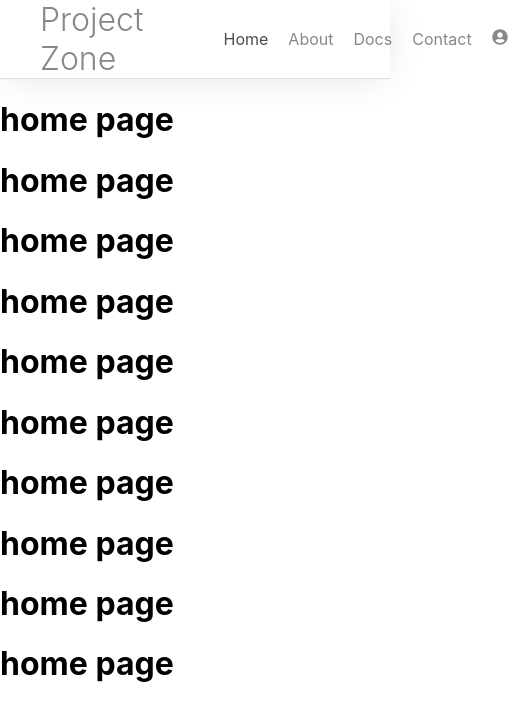
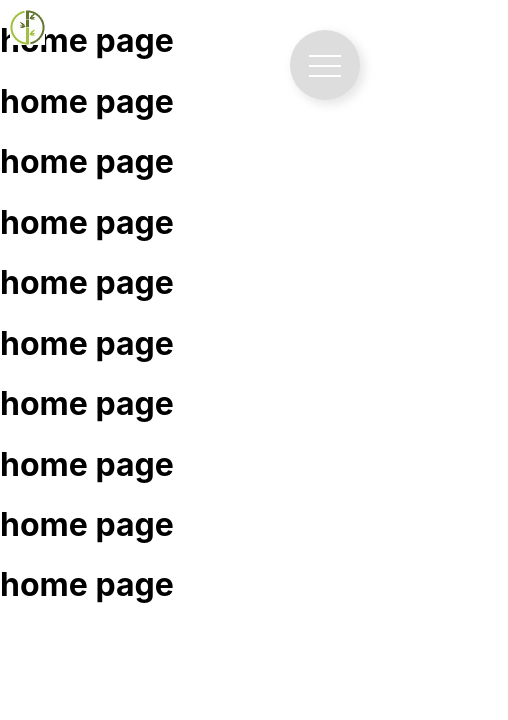
Before and after one commit to bambooss/pz-website, a Next.js app: page / in a window 390 px wide. Shown: the top 720 px of the page, 508 px wide, since content can reach past the window. Built offline with nearby package versions, Linux system fonts and the light colour scheme.

Commit message:
Added logo and hamburger icon

```diff
--- a/components/layout/Layout.js
+++ b/components/layout/Layout.js
@@ -1,11 +1,12 @@
 import { Fragment } from 'react';
-import MainHeader from './MainHeader';
+import MainHeader from '../navigation/MainHeader';
+import MainHeader2 from '../navigation/MainHeader2';
 import classes from '../../styles/Layout.module.scss';
 
 function Layout(props) {
   return (
     <Fragment>
-      <MainHeader />
+      <MainHeader2 />
       <main>{props.children}</main>
     </Fragment>
   );
--- /dev/null
+++ b/components/navigation/FloatingHamburgerMenu.js
@@ -0,0 +1,11 @@
+import classes from '../../styles/components/FloatingHamburgerMenu.module.scss';
+
+const FloatingHamburgerMenu = () => {
+  return (
+    <div className={classes.hamburgerWrapper}>
+      <span className={classes.hamburgerIcon}>&nbsp;</span>
+    </div>
+  );
+};
+
+export default FloatingHamburgerMenu;
--- a/components/layout/MainHeader.js
+++ b/components/navigation/MainHeader.js
@@ -2,7 +2,7 @@ import { useState } from 'react';
 import Link from 'next/link';
 import classes from '../../styles/components/MainHeader.module.scss';
 import { useRouter } from 'next/router';
-import LogoIcon from '../navigation/LogoIcon';
+import LogoIcon from './LogoIcon';
 
 import { FaUserCircle } from 'react-icons/fa';
 
--- /dev/null
+++ b/components/navigation/MainHeader2.js
@@ -0,0 +1,22 @@
+import LogoIcon from './LogoIcon';
+import FloatingHamburgerMenu from './FloatingHamburgerMenu';
+import classes from '../../styles/components/MainHeader2.module.scss';
+
+const MainHeader2 = () => {
+  return (
+    <header>
+      <div className={classes.logo}>
+        <LogoIcon
+          linkPath={'/'}
+          logoPath={'/bamboos-logo-cropped.jpeg'}
+          altText={'Bamboos logo'}
+          width={35}
+          height={35}
+        />
+      </div>
+      <FloatingHamburgerMenu />
+    </header>
+  );
+};
+
+export default MainHeader2;
--- /dev/null
+++ b/styles/components/FloatingHamburgerMenu.module.scss
@@ -0,0 +1,51 @@
+.hamburgerWrapper {
+  text-align: center;
+  position: fixed;
+  right: 30px;
+  top: 30px;
+  width: 70px;
+  height: 70px;
+  border-radius: 100%;
+  background-color: $color-light-2;
+  box-shadow: 4px 4px 10px 1px rgba($color-light-2, .7);
+  cursor: pointer;
+
+  &:hover .hamburgerIcon::before {
+    top: -8px;
+    transform: scaleX(.9);
+  }
+
+  &:hover .hamburgerIcon::after {
+    top: 8px;
+    transform: scaleX(.9);
+  }
+}
+
+.hamburgerIcon {
+  position: relative;
+  margin-top: 35px;
+
+  &,
+  &::before,
+  &::after {
+    background-color: $color-light-1;
+    width: 2rem;
+    height: 2px;
+    display: inline-block;
+  }
+
+  &::before,
+  &::after {
+    content: "";
+    position: absolute;
+    left: 0;
+  }
+
+  &::before {
+    top: -10px;
+  }
+
+  &::after {
+    top: 10px;
+  }
+}
--- /dev/null
+++ b/styles/components/MainHeader2.module.scss
@@ -0,0 +1,5 @@
+.logo {
+  position: absolute;
+  top: 10px;
+  left: 10px;
+}
```
